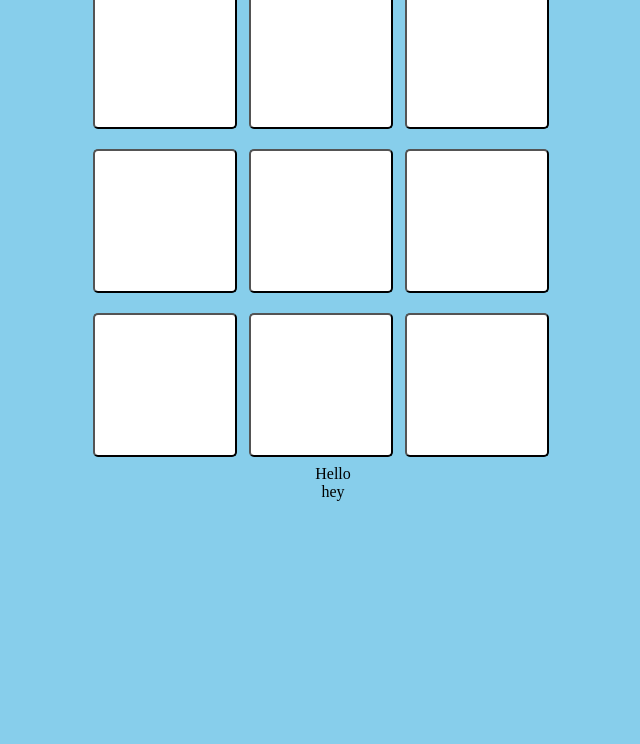
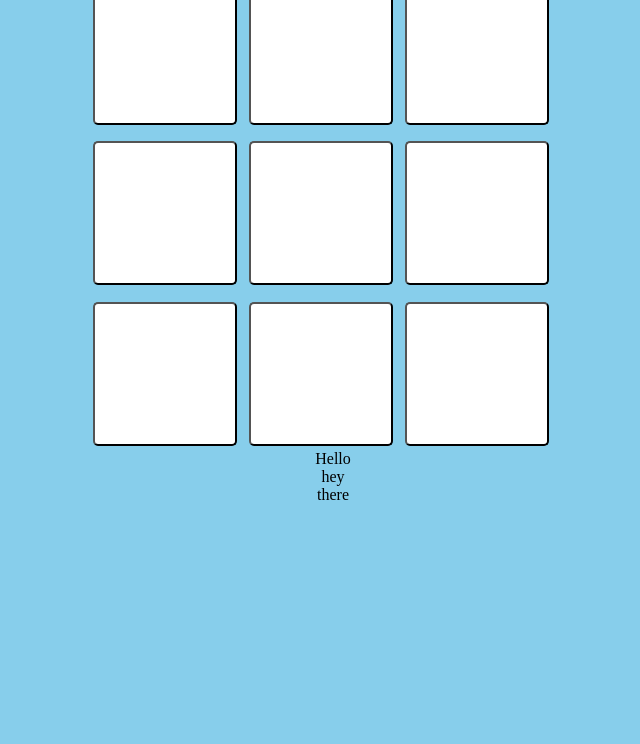
Before and after one commit to 19wh1a1211/19wh1a1211, a plain HTML site: page index.html in a window 1280 px wide. Shown: the part 56-800 px from the top of the page, without its empty margins (307-947 px from the left). Drawn offline with Linux system fonts and the light colour scheme.

Commit message:
new message

```diff
--- a/index.html
+++ b/index.html
@@ -23,6 +23,7 @@
         </div>
         <div>Hello</div>
         <div>hey</div>
+        <div>there</div>
       </div>
     </main>
     <script src="index.js"></script>
```
